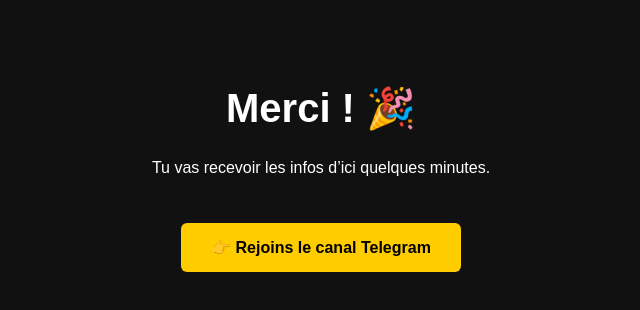
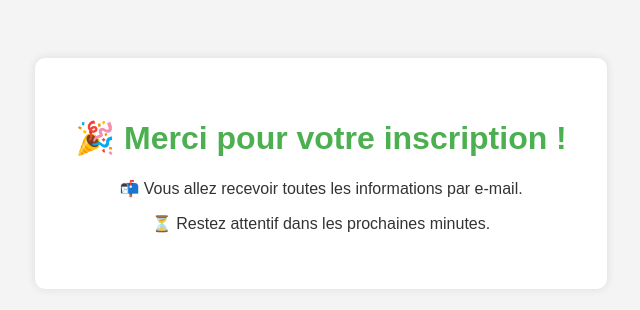
Before and after one commit to leroux21/leroux-carte, a plain HTML site: page merci.html in a window 1280 px wide. Shown: the whole page, without its empty margins (319-959 px from the left). Drawn offline with Linux system fonts and the light colour scheme.

Commit message:
Add files via upload

```diff
--- a/merci.html
+++ b/merci.html
@@ -2,34 +2,33 @@
 <html lang="fr">
 <head>
   <meta charset="UTF-8">
-  <meta name="viewport" content="width=device-width, initial-scale=1.0">
-  <title>Merci 🎉</title>
+  <meta name="viewport" content="width=device-width, initial-scale=1">
+  <title>Merci pour votre inscription</title>
   <style>
     body {
-      background-color: #111;
-      color: #fff;
       font-family: Arial, sans-serif;
+      background-color: #f4f4f4;
       text-align: center;
       padding: 50px;
+      color: #333;
+    }
+    .box {
+      background: white;
+      padding: 40px;
+      border-radius: 10px;
+      display: inline-block;
+      box-shadow: 0 0 10px rgba(0,0,0,0.1);
     }
     h1 {
-      font-size: 2.5em;
-    }
-    a {
-      display: inline-block;
-      margin-top: 30px;
-      padding: 15px 30px;
-      background-color: #ffcc00;
-      color: #000;
-      text-decoration: none;
-      border-radius: 6px;
-      font-weight: bold;
+      color: #4CAF50;
     }
   </style>
 </head>
 <body>
-  <h1>Merci ! 🎉</h1>
-  <p>Tu vas recevoir les infos d’ici quelques minutes.</p>
-  <a href="https://t.me/Paatriievra92" target="_blank">👉 Rejoins le canal Telegram</a>
+  <div class="box">
+    <h1>🎉 Merci pour votre inscription !</h1>
+    <p>📬 Vous allez recevoir toutes les informations par e-mail.</p>
+    <p>⏳ Restez attentif dans les prochaines minutes.</p>
+  </div>
 </body>
 </html>
```
